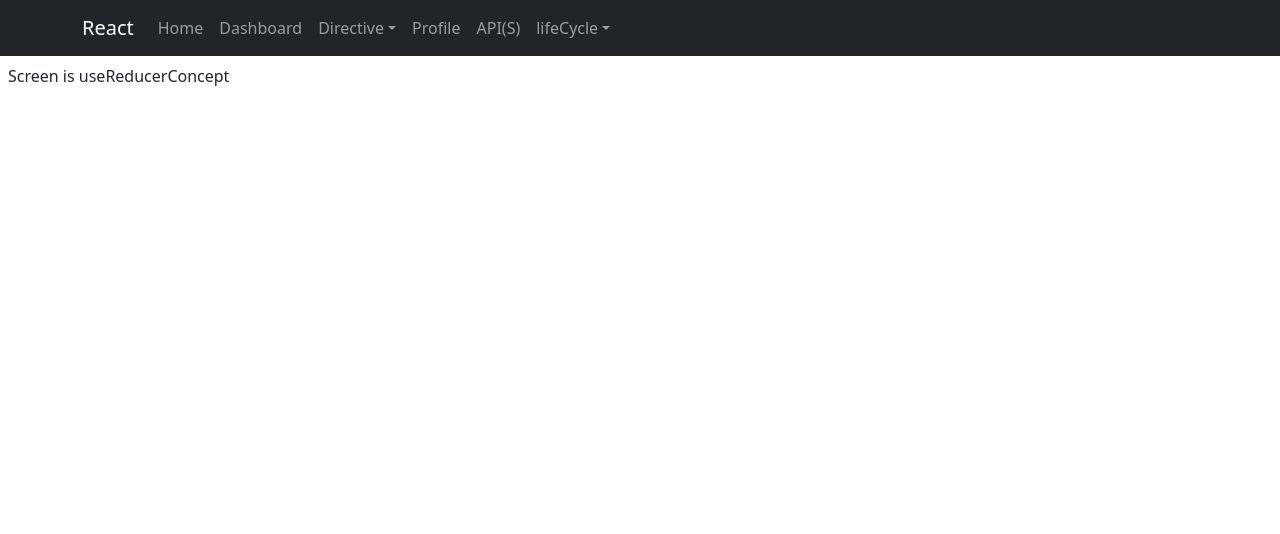
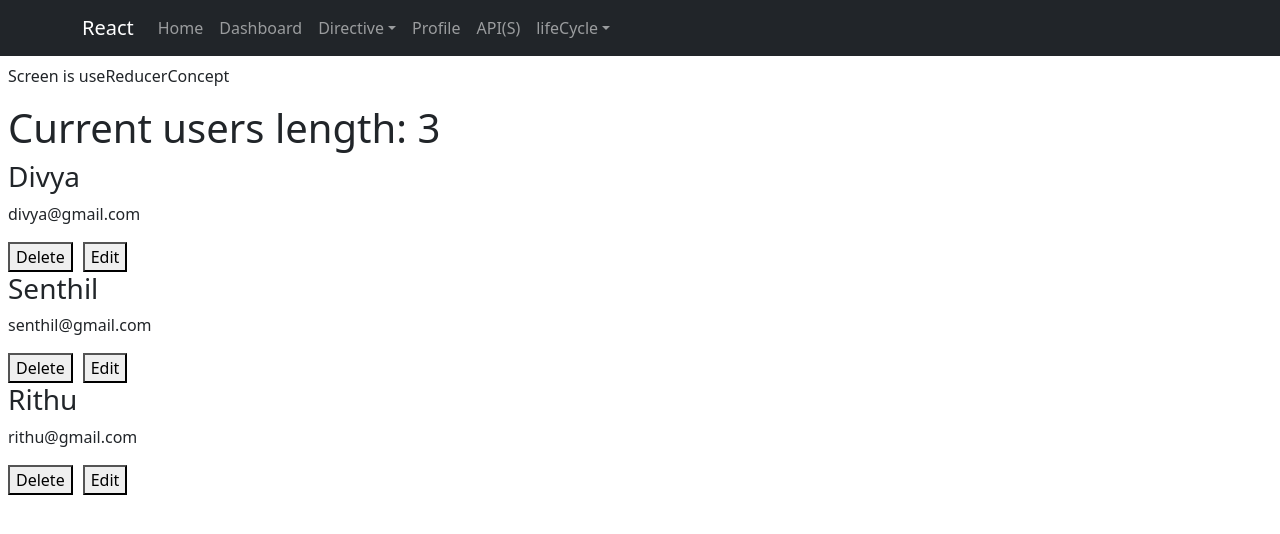
Before and after one commit to asairaj22/react-learn-basic, a React (Create React App) app: page /useReducer in a window 1280 px wide. Shown: the top 534 px of the page. Built offline with nearby package versions, Linux system fonts and the light colour scheme.

Commit message:
useReduceder lifecycle hook

```diff
--- a/src/Components/LifeCycle/useReducerConcept.js
+++ b/src/Components/LifeCycle/useReducerConcept.js
@@ -1,9 +1,89 @@
-import React from 'react';
+import { type } from '@testing-library/user-event/dist/type';
+import React, {useReducer} from 'react';
+
+
+//creating reducer and passing dispatch
+const reducer = (state, action) => {
+    if(action.type == 'DELETE_PERSON'){
+        const newPersons = state.data.filter((eachPerson)=>{
+            return eachPerson.id !== action.payload
+        })
+        console.log(newPersons);
+        return {
+            ...state,
+            data: newPersons,
+            length: state.length-1
+        }
+
+    }
+
+    if(action.type == 'UPDATE_PERSON'){
+        const updatePerson = state.data.map((eachPerson)=>{
+             if(eachPerson.id == action.payload){
+                return { ...eachPerson, firstName: 'updated using dispatch!!!' };
+             }
+             return eachPerson;
+        })
+        return {
+            ...state,
+            data: updatePerson,
+            length: state.length
+        }
+    }
+
+return state;
+};
 
 const UseReducerConcept = (props) => {
+//creating initialState with  array of objects
+
+const initialState = { data: [
+    {id:'1', firstName: "Divya", email:"divya@gmail.com"},
+    {id:'2', firstName: "Senthil", email:"senthil@gmail.com"},
+    {id:'3', firstName: "Rithu", email:"rithu@gmail.com"}
+],
+length: 3,
+}
+
+
+    useReducer(reducer, initialState);
+
+    console.log( useReducer(reducer, initialState));  // it will print initial state and function. This function we have pass it to reducer.
+    const [state, dispatch] = useReducer(reducer, initialState) //assigning these state and dispatch //
+
+    const handleDelete = (id) =>{
+        console.log(id);
+        // to delete object from state using id, we can delete with dispatch
+        dispatch({
+            type: 'DELETE_PERSON',
+            payload:id
+        })
+    }
+
+    const handleEdit = (id)=> {
+//update the object
+dispatch({
+    type: 'UPDATE_PERSON',
+    payload: id
+}
+
+)
+    }
+
     return (
         <div className='m-2'>
             <p>Screen is useReducerConcept</p>
+            <h1>Current users length: {state.length}</h1>
+            <div>{state.data.map((eachItem)=>{
+                return (
+                <div key={eachItem.id}>
+                    <h3>{eachItem.firstName}</h3>
+                    <p>{eachItem.email}</p>
+                    <button onClick={() =>handleDelete(eachItem.id)}>Delete</button>
+                    <button className='button-space' onClick={() =>handleEdit(eachItem.id)}>Edit</button>
+                </div>
+            );
+            })}</div>
         </div>
     )
 }
--- a/src/index.css
+++ b/src/index.css
@@ -82,3 +82,7 @@ code {
 .button-color{
   background: skyblue;
 }
+
+.button-space{
+margin-left: 10px;
+}
```
